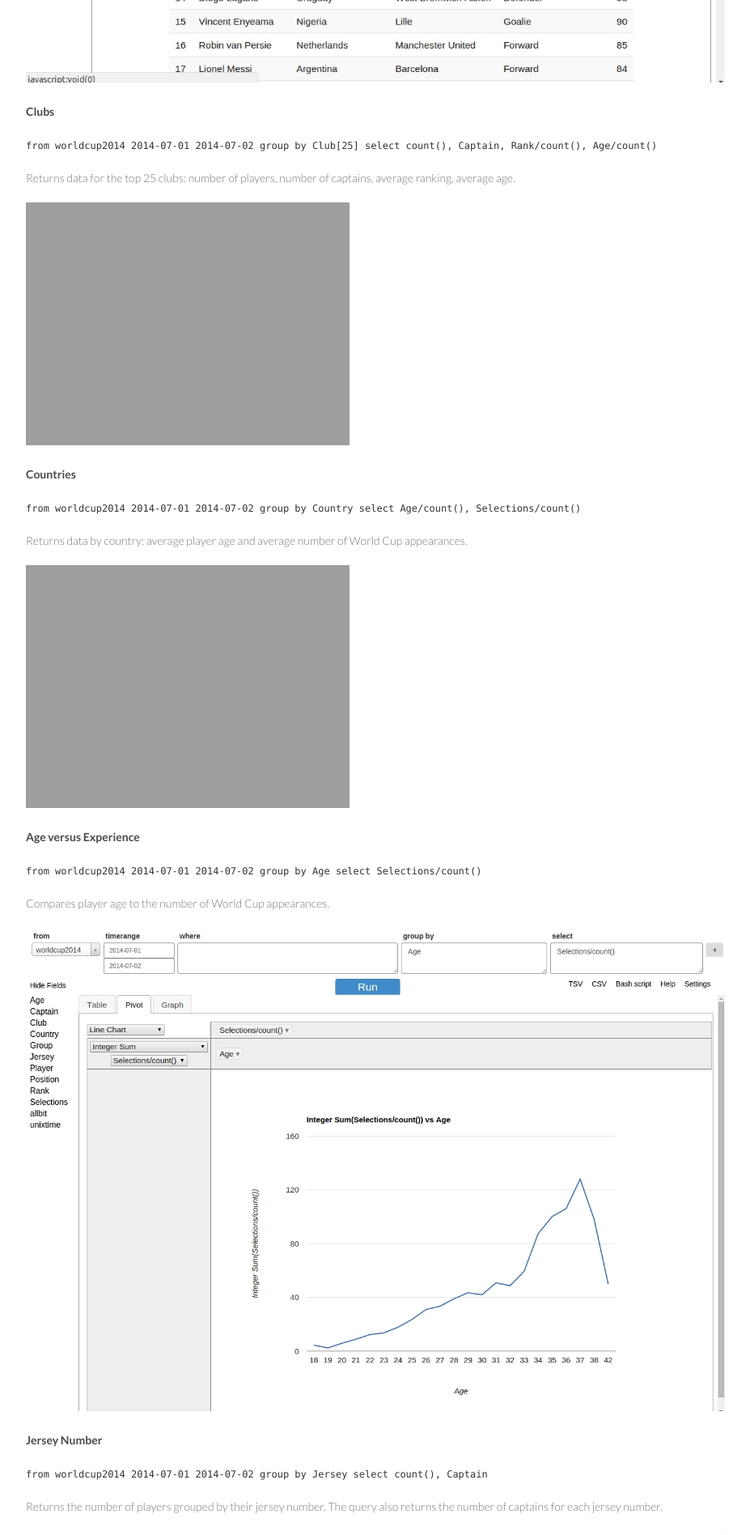
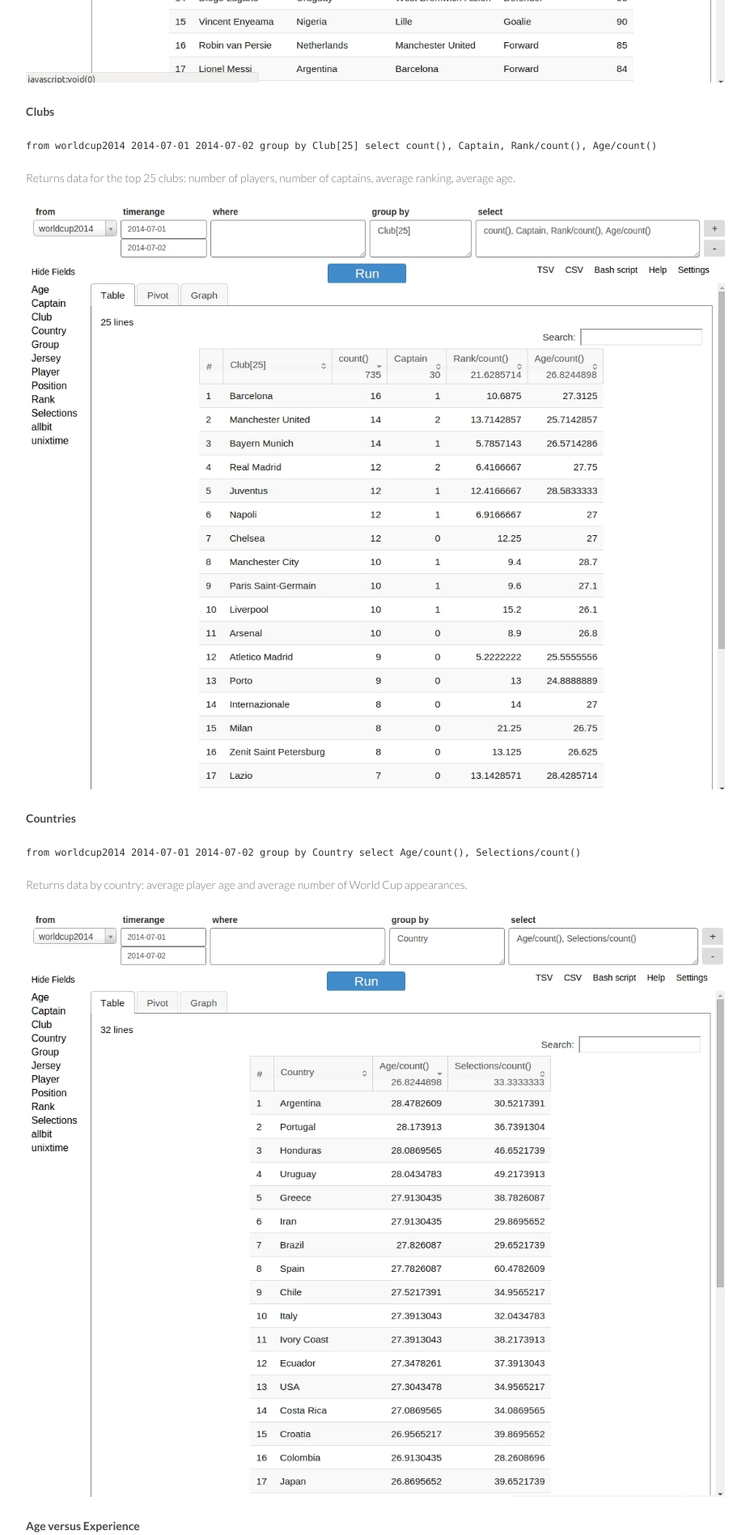
Before and after one commit to indeedeng/imhotep, a Jekyll site: the page built from docs/sample-queries.md, in a window 1280 px wide. Shown: the part 2152-4048 px from the top of the page at 81% size, without its empty margins (294-1221 px from the left). Built offline with Jekyll 4.4.1, drawn with Linux system fonts in a browser that asks for light colours; Markdown is read by kramdown in place of the engine named in the settings.

Commit message:
fixed image lnks

```diff
--- a/docs/sample-queries.md
+++ b/docs/sample-queries.md
@@ -53,7 +53,7 @@
 
 Returns data for the top 25 clubs: number of players, number of captains, average ranking, average age.
 
-![Average Ages](http://indeedeng.github.io/imhotep/images/team_clubs.jpeg?raw=true)
+![Average Ages](http://indeedeng.github.io/imhotep/images/clubs.jpeg?raw=true)
 
 ####Countries
 
@@ -61,7 +61,7 @@
 
 Returns data by country: average player age and average number of World Cup appearances.
 
-![Average Ages](http://indeedeng.github.io/imhotep/images/team_countries.jpeg?raw=true)
+![Average Ages](http://indeedeng.github.io/imhotep/images/countries.jpeg?raw=true)
 
 ####Age versus Experience
 
```
